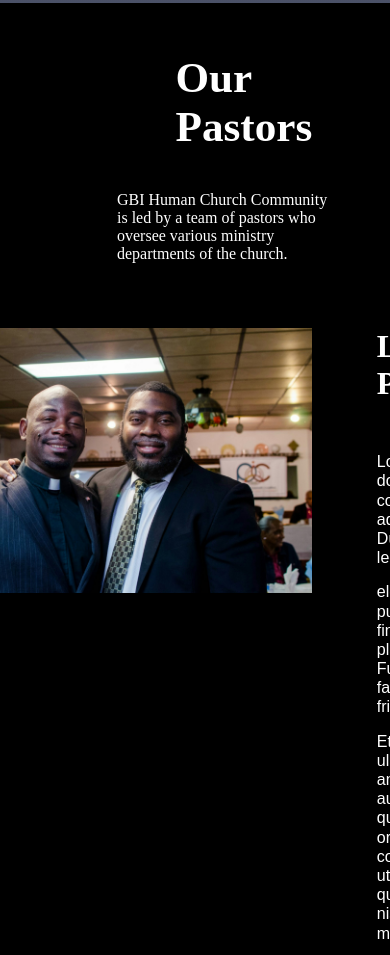
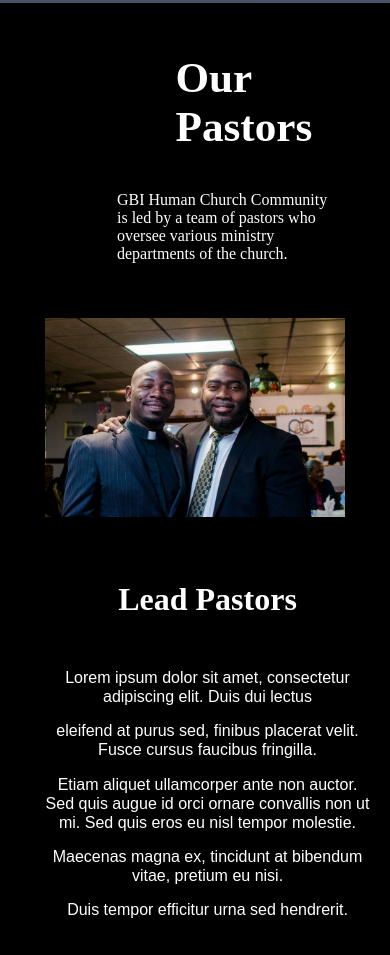
Before and after one commit to Kuchiiv2/website-demo-kuchii, a plain HTML site: page index.html in a window 390 px wide. Shown: the part 1516-2471 px from the top of the page. Drawn offline with Linux system fonts and the light colour scheme; grey boxes are pictures that could not be loaded.

Commit message:
Refactor CSS styles for layout and responsiveness

```diff
--- a/style.css
+++ b/style.css
@@ -230,3 +230,36 @@ nav img{
     margin-bottom: 50px;
     font-style: normal !important;
 }
+
+/* --- RESPONSIVE UNTUK HP --- */
+@media (max-width: 768px) {
+
+    /* Section About Pastor */
+    .leader-container {
+        flex-direction: column; /* Foto di atas, teks di bawah */
+        align-items: center;    /* Semua jadi rata tengah */
+        text-align: center;
+        padding: 40px 5%;
+    }
+
+    .img-profile {
+        flex: 0 0 auto;
+        width: 100%;        /* Foto memenuhi lebar layar HP */
+        max-width: 300px;   /* Tapi jangan kegedean juga */
+        margin-bottom: 20px;
+    }
+
+    .pastor-text {
+        text-align: center !important; /* Paksa teks ke tengah biar rapi di HP */
+    }
+
+    /* Section Contact Us */
+    .contact-container {
+        flex-direction: column;
+    }
+
+    .form-row {
+        flex-direction: column; /* First Name & Last Name jadi tumpuk vertikal */
+        gap: 10px;
+    }
+}
```
